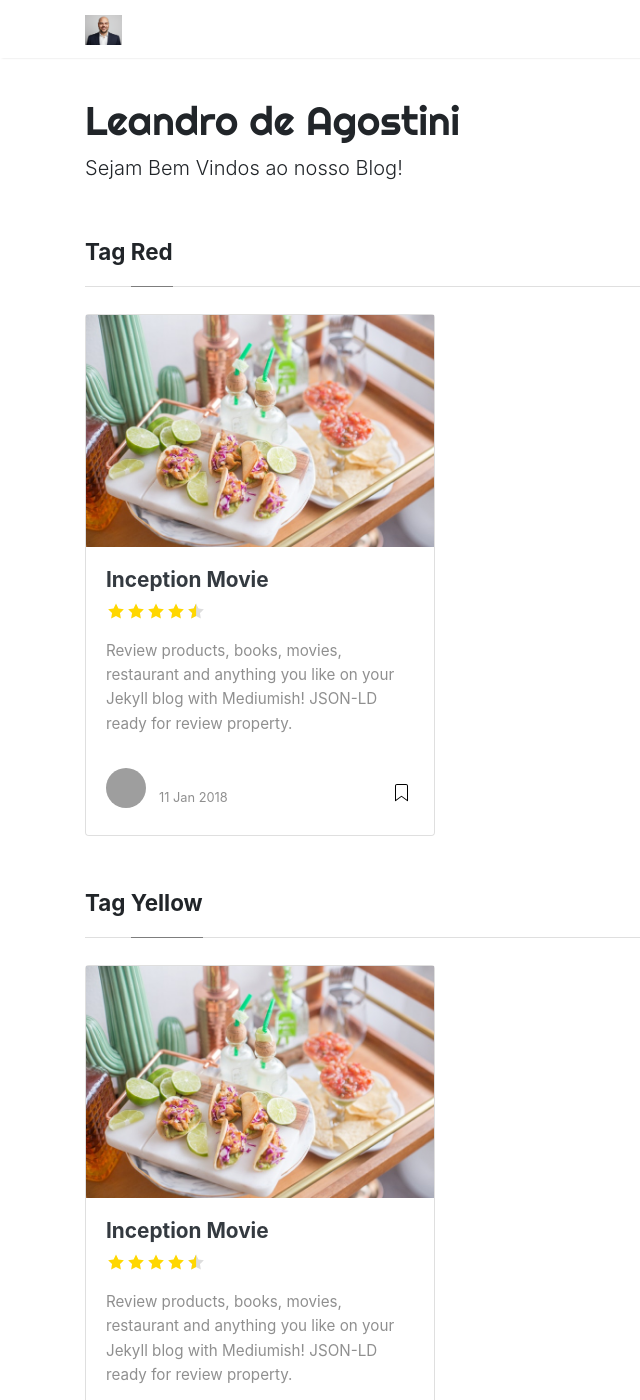
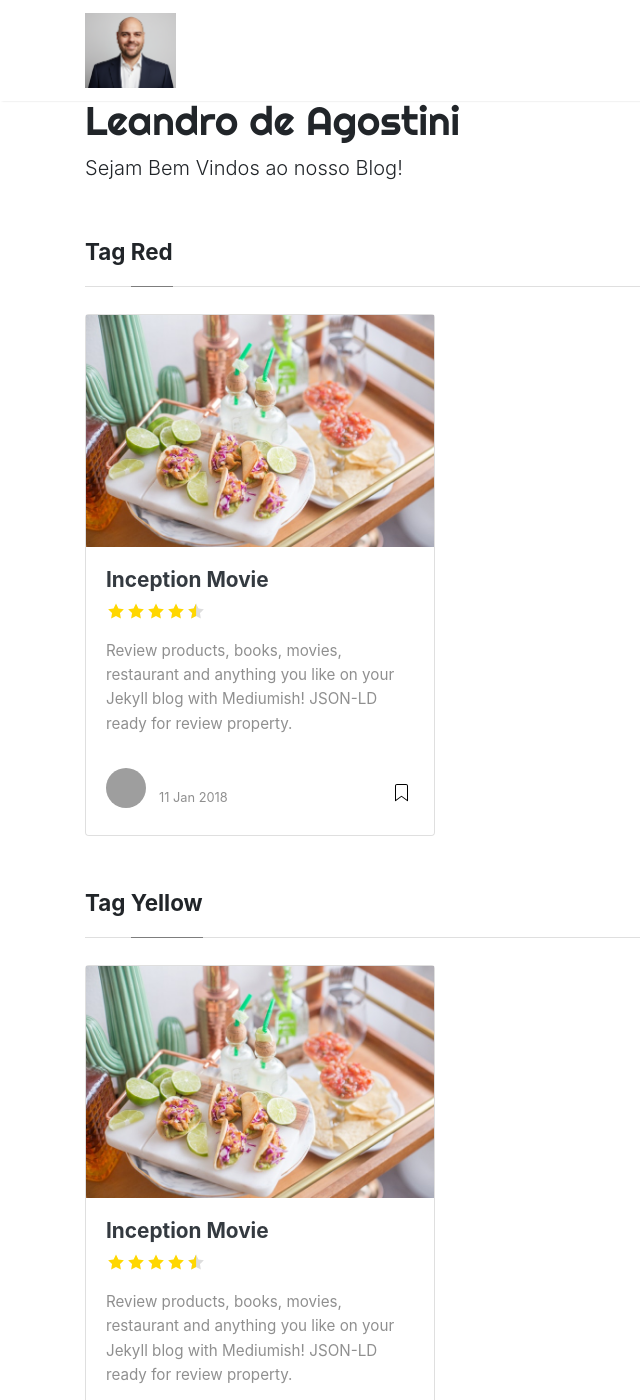
Before and after one commit to AgostiniBr/blog, a Jekyll site: the page built from docs/_pages/tags.md, in a window 1280 px wide and 1400 px high. Shown: the whole window, without its empty margins (0-640 px from the left). Built offline with Jekyll 4.4.1, drawn with Linux system fonts in a browser that asks for light colours; nearby versions of some CDN libraries; grey boxes are pictures that could not be loaded.

Commit message:
Increase max-height of navbar brand image

```diff
--- a/docs/assets/css/screen.css
+++ b/docs/assets/css/screen.css
@@ -300,7 +300,7 @@ span.post-read-more a:hover {
 }
 
 .mediumnavigation .navbar-brand img {
-    max-height: 30px;
+    max-height: 75px;
     margin-right: 5px;
 }
 
```
